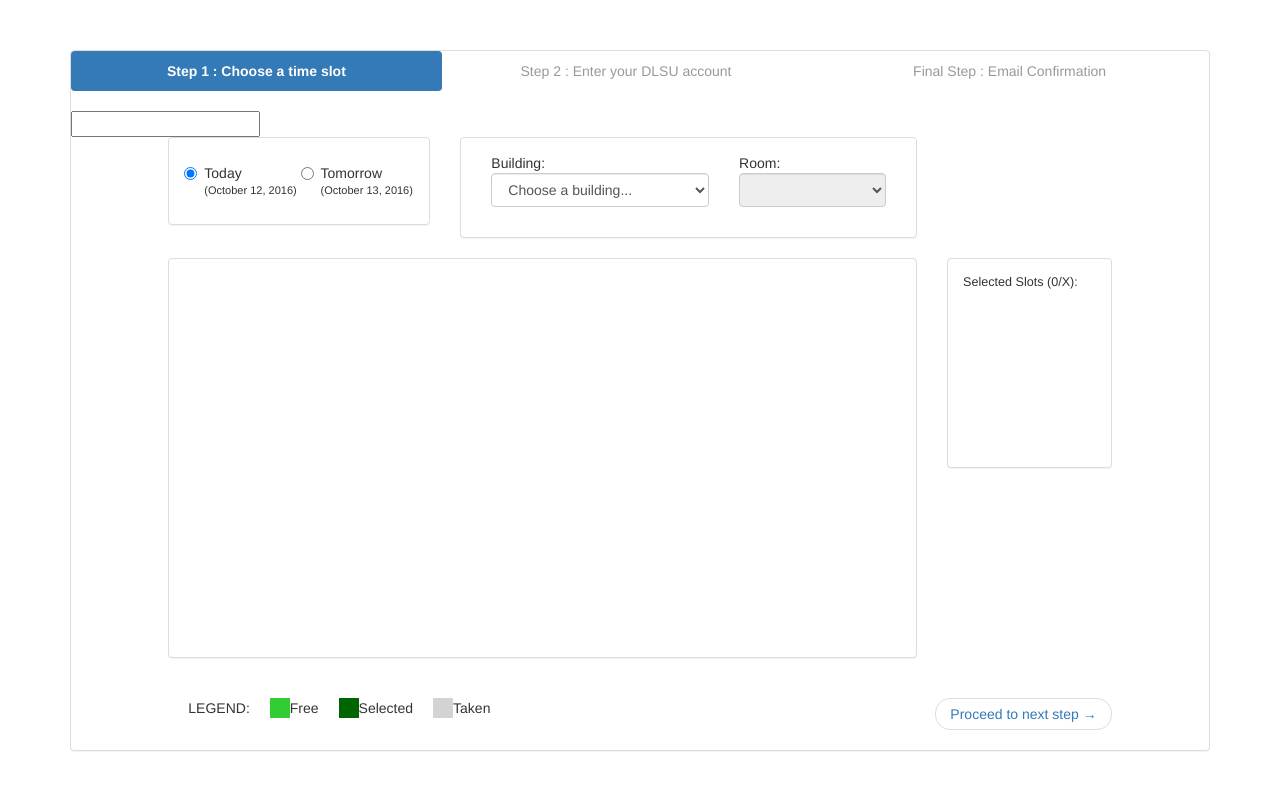
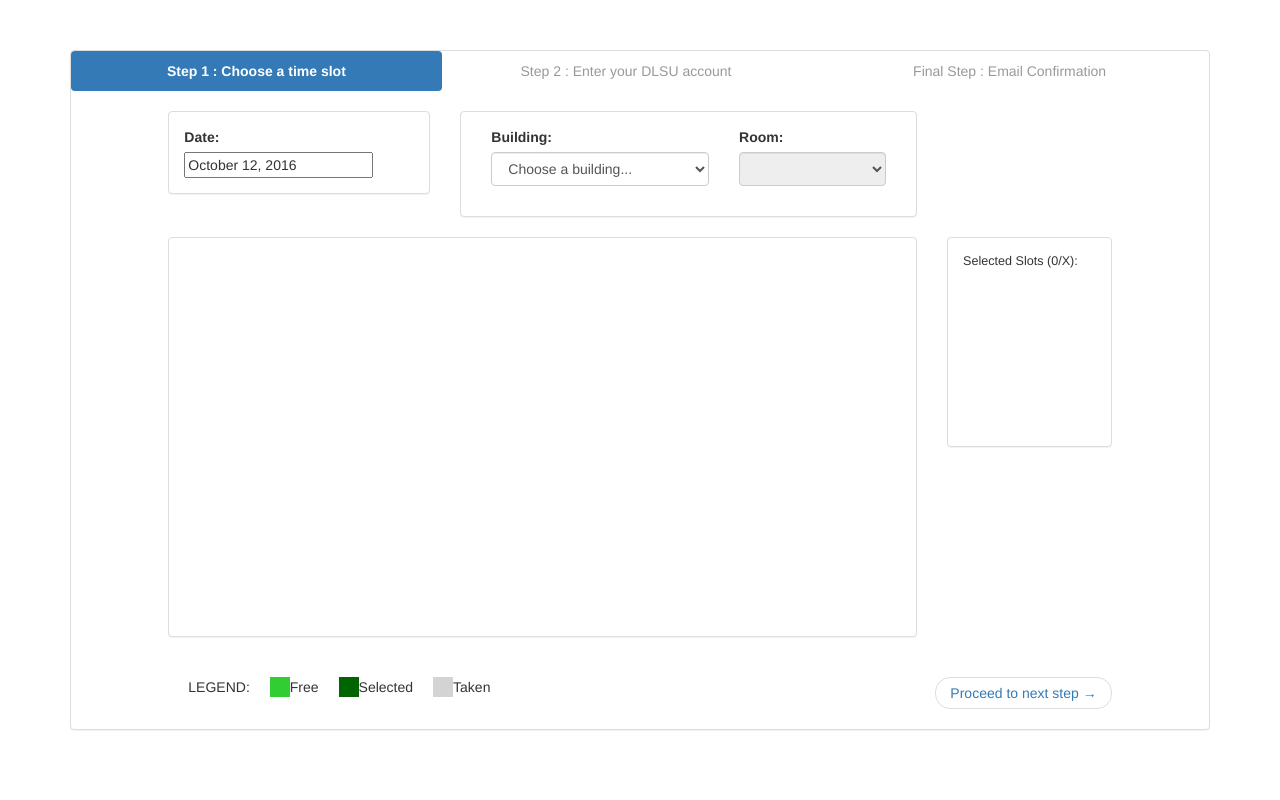
Before and after one commit to SOFENGG-T1AY1617/S18B-Team-Rofi, a CodeIgniter app: page /database/ in a window 1280 px wide. Run offline with CodeIgniter, Linux system fonts and the light colour scheme; data comes from the database, SQL or seed files in the repository; data that the repository does not hold is empty; some libraries are stand-ins or nearby versions.

Commit message:
set up dateSelected change

```diff
--- a/application/views/home.php
+++ b/application/views/home.php
@@ -101,26 +101,26 @@ $defaultTab = 1;
 
                     $( function() {
                         $( "#datepicker" ).datepicker({
+                            constrainInput: true,
+                            altField: "#selectedDate",
+                            altFormat: "yy-mm-dd",
+                            dateFormat: "MM d, yy",
                             minDate: 0,
-                            maxDate: 7
+                            maxDate: 6,
+                            onSelect: function(date) {
+
+                                if($("#form_building").val()!=null){
+                                    selectRoom($("#form_room").val());
+                                }
+                            }
                         });
-                    } );
+                    });
+
                     $(".pager li.nextStep_<?php echo $stepNo ?> a").click(function() {
                         if (slotsPicked == 0) {
                             toastr.info("You must choose up to "+maxNumberOfSlots+" slots before proceeding.", "Info");
                         } else {
                             nextStep(<?php echo $stepNo ?>);
-                        }
-
-                        var date_selected = $("input[name=optradio]:checked").val();
-                        console.log(date_selected);
-                        if (date_selected == "today") {
-                            dateSelected = "<?=date("Y-m-d")?>";
-                            //$("#text-date").text("<?=date("F d, Y")?>");
-                        }
-                        else {
-                            dateSelected = "<?=date("Y-m-d", strtotime("tomorrow"))?>";
-                            //$("#text-date").text("<?=date('F d, Y', strtotime('tomorrow'))?>");
                         }
 
                         if(slotsPicked!=null){
@@ -201,27 +201,6 @@ $defaultTab = 1;
 
                         console.log(slotsPicked);
                         updateSelectedSlots();
-                    });
-
-
-                    $("input[name=optradio]:radio").change(function () {
-
-                        var date_selected = $("input[name=optradio]:checked").val();
-                        console.log(date_selected);
-
-                        if (date_selected == "today") {
-                            dateSelected = "<?=date("Y-m-d")?>";
-                            $("#text-date").text("<?=date("F d, Y")?>");
-                        }
-                        else {
-                            dateSelected = "<?=date("Y-m-d", strtotime("tomorrow"))?>";
-                            $("#text-date").text("<?=date('F d, Y', strtotime('tomorrow'))?>");
-                        }
-
-                        if($("#form_building").val()!=null){
-                            selectRoom($("#form_room").val());
-                        }
-
                     });
 
                 });
@@ -450,6 +429,9 @@ $defaultTab = 1;
                 }
 
                 function selectRoom(roomid) {
+
+                    dateSelected = $("#selectedDate").val();
+                    console.log(dateSelected);
 
                     //updateTimesHeader(dateSelected == dateToday);
 
@@ -722,24 +704,30 @@ $defaultTab = 1;
             </script>
 <!--Step 1-->
             <div id = "tab_1_<?php echo $stepNo ?>" class="tab-pane fade in <?php echo ($tab == $stepNo) ? 'active' : ''; ?>">
-                <input type="text" id="datepicker">
+
 
                 <div class = "row">
                     <div class = "col-md-3 col-md-offset-1">
                         <div class = "panel panel-default">
                             <div class = "panel-body">
-                                <div class="radio">
+                                <!--<div class="radio">
                                     <div class="radio" id="radio-date" name="form-date">
                                         <label><input type="radio" id="radio-today" name="optradio" value="today" checked>
                                             Today
-                                            <div class = "date-font"> (<?=date("F d, Y")?>) </div>
+                                            <div class = "date-font"> (<?/*=date("F d, Y")*/?>) </div>
                                         </label>
                                         <label><input type="radio" id="radio-tomorrow" name="optradio" value="tomorrow">
                                             Tomorrow
-                                            <div class = "date-font"> (<?=date("F d, Y", strtotime("tomorrow"))?>) </div>
+                                            <div class = "date-font"> (<?/*=date("F d, Y", strtotime("tomorrow"))*/?>) </div>
                                         </label>
                                     </div>
+                                </div>-->
+                                <div>
+                                    <label>Date: </label> <br>
+                                    <input type="text" id="datepicker" placeholder="Select date..." value="<?=date("F d, Y")?>">
                                 </div>
+
+                                <input type="hidden" id="selectedDate" value="<?=date("Y-m-d")?>">
                             </div>
                         </div>
                     </div>
@@ -748,7 +736,7 @@ $defaultTab = 1;
                         <div class = "panel panel-default">
                             <div class = "panel-body">
                                 <div class = "form-group col-md-7">
-                                    Building:
+                                    <label>Building:</label>
                                     <select class="form-control" id="form_building" name="form-building" onchange="selectBuilding(this.value)">
                                         <option value="" selected disabled>Choose a building...</option>
                                         <?php foreach($buildings as $row):?>
@@ -757,7 +745,7 @@ $defaultTab = 1;
                                     </select>
                                 </div>
                                 <div class = "form-group col-md-5">
-                                    Room:
+                                    <label>Room:</label>
                                     <select class="form-control" id="form_room" name="form-room" onchange="selectRoom(this.value)" disabled=true>
                                         <option value="" selected></option>
                                     </select>
```
